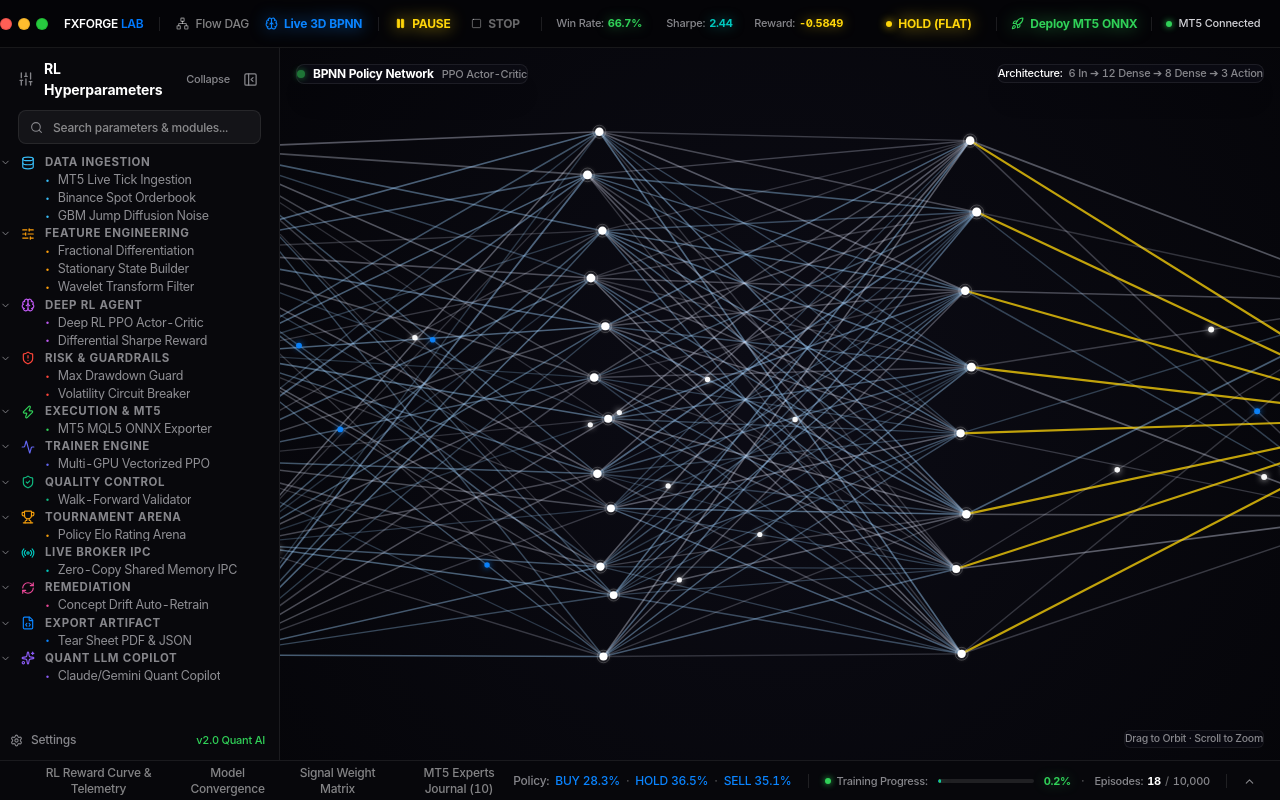
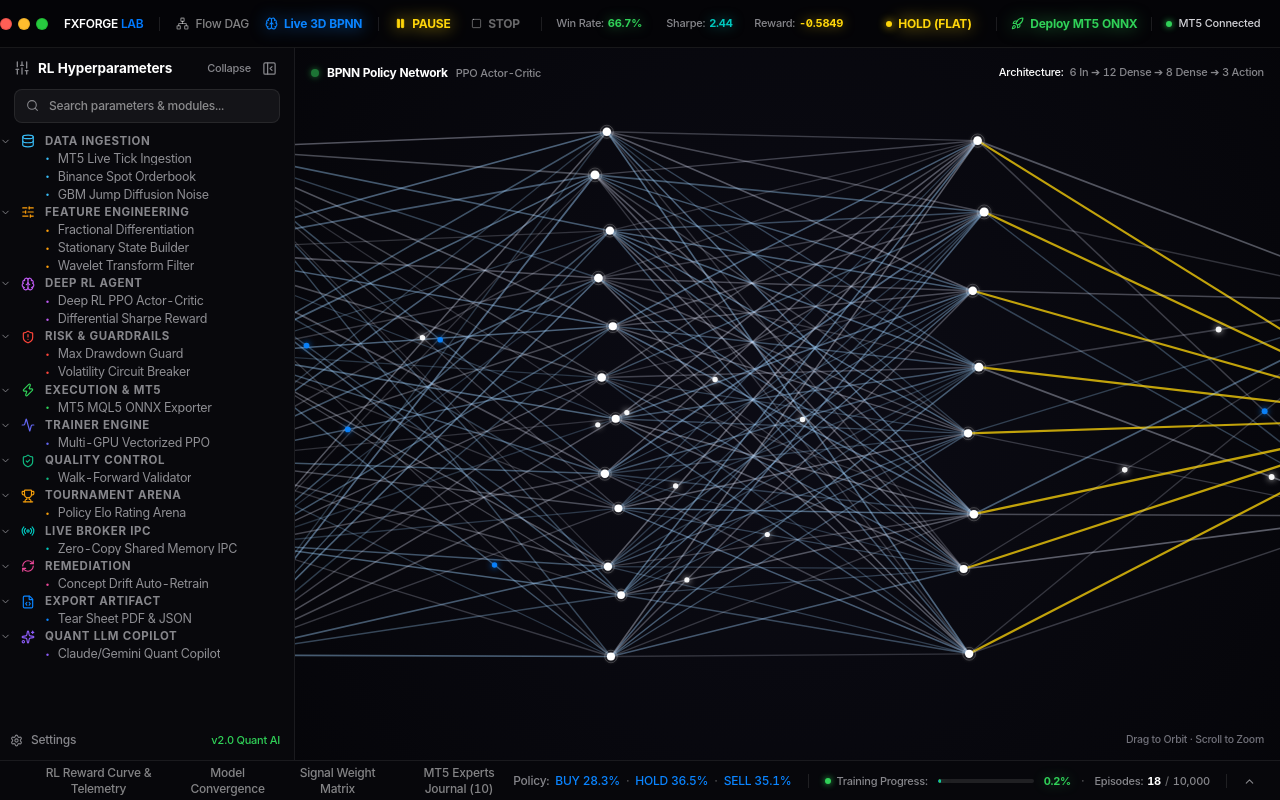
Before and after one commit to superman-owner/AI-RL-BPNN, a React (Vite) app: page / in a window 1280 px wide. Both pictures are taken after a click on the button "Live 3D BPNN". Built offline with nearby package versions, Linux system fonts and the light colour scheme.

Commit message:
fix: remove all HUD capsule borders and enforce single-line nowrap for RL Hyperparameters title

```diff
--- a/src/components/NeuralLink/LiveNeuralLink.tsx
+++ b/src/components/NeuralLink/LiveNeuralLink.tsx
@@ -593,20 +593,16 @@ export const LiveNeuralLink: React.FC<LiveNeuralLinkProps> = ({
 
   return (
     <div ref={containerRef} className="w-full h-full relative overflow-hidden select-none bg-[#08080c]">
-      {/*  Top Floating HUD Badges */}
-      <div className="absolute top-4 left-4 z-10 flex items-center gap-2 pointer-events-none">
-        <div className="px-3 py-1.5 rounded-lg bg-[#0c0c14]/85 backdrop-blur-md border border-white/[0.08] shadow-xl flex items-center gap-2">
-          <span className="w-2 h-2 rounded-full bg-[#30d158] shadow-[0_0_6px_#30d158] animate-pulse" />
-          <span className="text-[12px] font-bold text-white tracking-tight">BPNN Policy Network</span>
-          <span className="text-[11px] text-[#86868b] font-medium font-mono">PPO Actor-Critic</span>
-        </div>
+      {/*  Top Floating HUD (Frameless / 0 Capsule Boxes) */}
+      <div className="absolute top-4 left-4 z-10 flex items-center gap-2 pointer-events-none select-none">
+        <span className="w-2 h-2 rounded-full bg-[#30d158] shadow-[0_0_6px_#30d158] animate-pulse" />
+        <span className="text-[12px] font-bold text-white tracking-tight">BPNN Policy Network</span>
+        <span className="text-[11px] text-[#86868b] font-medium">PPO Actor-Critic</span>
       </div>
 
-      <div className="absolute top-4 right-4 z-10 hidden sm:flex items-center gap-2 pointer-events-none">
-        <div className="px-3 py-1.5 rounded-lg bg-[#0c0c14]/85 backdrop-blur-md border border-white/[0.08] shadow-xl flex items-center gap-1.5 text-[11px] font-mono text-[#86868b]">
-          <span className="text-white font-medium">Architecture:</span>
-          <span>6 In ➔ 12 Dense ➔ 8 Dense ➔ 3 Action</span>
-        </div>
+      <div className="absolute top-4 right-4 z-10 hidden sm:flex items-center gap-1.5 text-[11px] font-mono text-[#86868b] pointer-events-none select-none">
+        <span className="text-white font-medium">Architecture:</span>
+        <span>6 In ➔ 12 Dense ➔ 8 Dense ➔ 3 Action</span>
       </div>
 
       {/* 3D Canvas */}
@@ -620,8 +616,8 @@ export const LiveNeuralLink: React.FC<LiveNeuralLinkProps> = ({
         className="w-full h-full cursor-grab active:cursor-grabbing block"
       />
 
-      {/*  Bottom Orbital Helper Hint */}
-      <div className="absolute bottom-3 right-4 z-10 pointer-events-none text-[10.5px] text-[#86868b] font-medium tracking-tight bg-[#0c0c14]/70 backdrop-blur-sm px-2.5 py-1 rounded-md border border-white/[0.06]">
+      {/*  Bottom Orbital Helper Hint (Frameless) */}
+      <div className="absolute bottom-3 right-4 z-10 pointer-events-none text-[10.5px] text-[#71717a] font-medium tracking-tight select-none">
         Drag to Orbit · Scroll to Zoom
       </div>
     </div>
--- a/src/components/Sidebar/NodePalette.tsx
+++ b/src/components/Sidebar/NodePalette.tsx
@@ -159,8 +159,8 @@ export const NodePalette: React.FC<NodePaletteProps> = ({
     <aside
       onWheel={(e) => e.stopPropagation()}
       style={{
-        width: '280px',
-        minWidth: '280px',
+        width: '295px',
+        minWidth: '295px',
         transition: 'width 0.22s cubic-bezier(0.16, 1, 0.3, 1)',
       }}
       className="h-full flex flex-col flex-shrink-0 bg-[#08080c] border-r border-white/[0.08] text-[#c7c7cc] select-none z-20 font-sans"
@@ -170,8 +170,8 @@ export const NodePalette: React.FC<NodePaletteProps> = ({
         style={{
           paddingTop: '10px',
           paddingBottom: '10px',
-          paddingLeft: '18px',
-          paddingRight: '18px',
+          paddingLeft: '14px',
+          paddingRight: '14px',
           borderBottom: 'none',
           backgroundColor: 'transparent',
           flexShrink: 0,
@@ -185,21 +185,22 @@ export const NodePalette: React.FC<NodePaletteProps> = ({
             marginBottom: '10px',
           }}
         >
-          <div style={{ display: 'flex', alignItems: 'center', gap: '10px' }}>
-            <Sliders size={16} className="text-[#86868b] hover:text-white transition-colors" />
+          <div style={{ display: 'flex', alignItems: 'center', gap: '8px', minWidth: 0 }}>
+            <Sliders size={16} className="text-[#86868b] hover:text-white transition-colors flex-shrink-0" />
             <span
               style={{
-                fontSize: '14px',
+                fontSize: '13.5px',
                 fontWeight: 700,
                 color: '#ffffff',
                 letterSpacing: '-0.01em',
+                whiteSpace: 'nowrap',
               }}
             >
               RL Hyperparameters
             </span>
           </div>
 
-          <div style={{ display: 'flex', alignItems: 'center', gap: '6px' }}>
+          <div style={{ display: 'flex', alignItems: 'center', gap: '4px', flexShrink: 0 }}>
             <button
               onClick={toggleAll}
               style={{
@@ -211,6 +212,7 @@ export const NodePalette: React.FC<NodePaletteProps> = ({
                 cursor: 'pointer',
                 padding: '2px 4px',
                 transition: 'color 0.15s ease',
+                whiteSpace: 'nowrap',
               }}
               onMouseEnter={(e) => (e.currentTarget.style.color = '#ffffff')}
               onMouseLeave={(e) => (e.currentTarget.style.color = '#86868b')}
```
